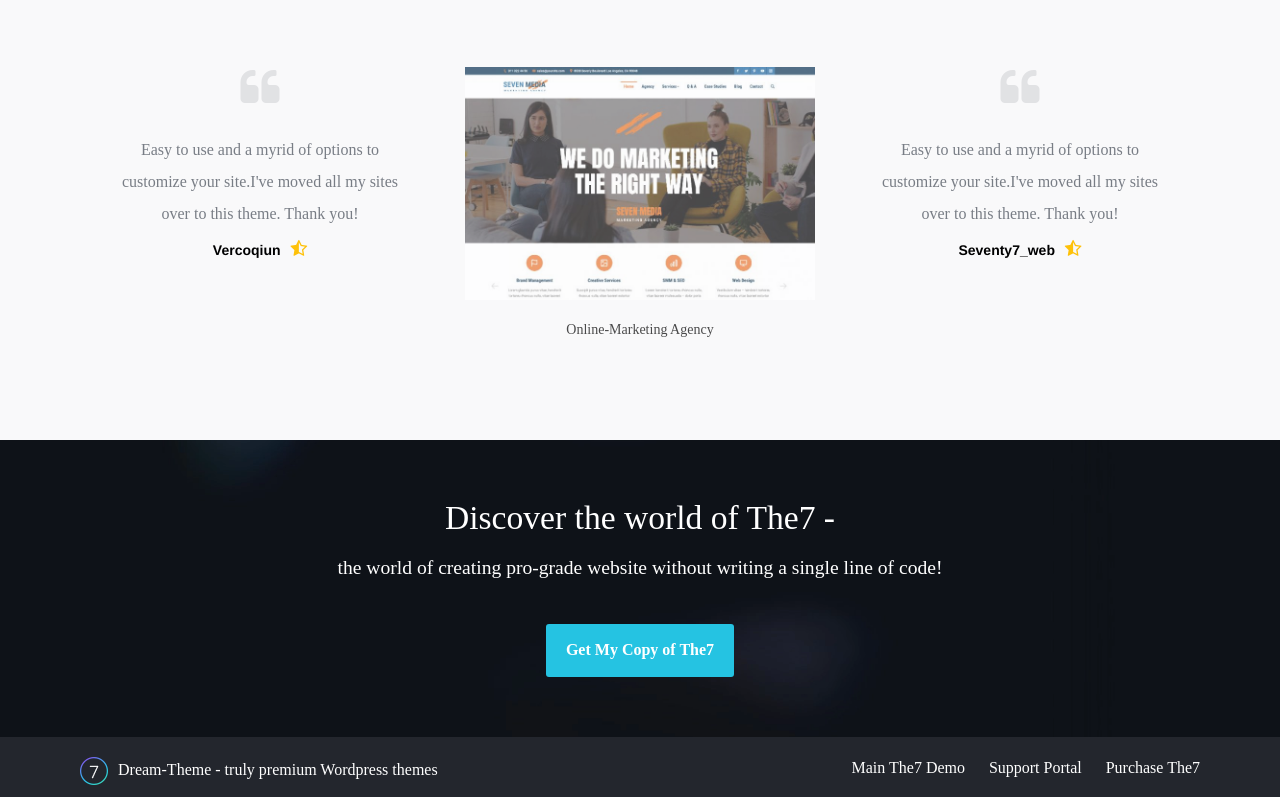
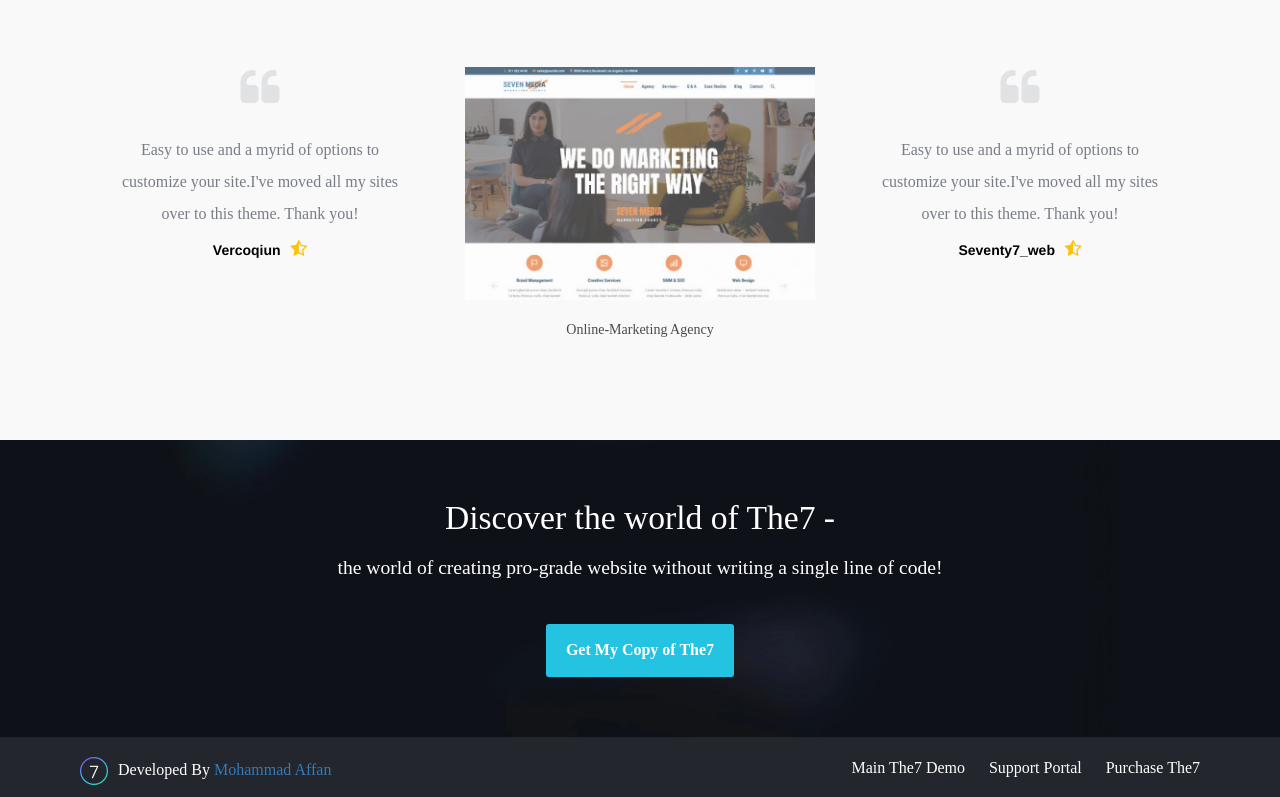
Before and after one commit to Mohammadaffan956/The-7, a plain HTML site: page index.html in a window 1280 px wide. Shown: the part 6997-7794 px from the top of the page. Drawn offline with nearby package versions, Linux system fonts and the light colour scheme.

Commit message:
Update index.html

```diff
--- a/index.html
+++ b/index.html
@@ -438,7 +438,7 @@
         <div class="container">
             <div class="row">
                 <div class="col-sm-12">
-                    <p><span><img src="assets/img/skin11r.jpg" alt="footer"></span>Dream-Theme - truly premium Wordpress themes</p>
+                    <p><span><img src="assets/img/skin11r.jpg" alt="footer"></span>Developed By <a href="https://mohammadaffan956.github.io/Affan/">Mohammad Affan</a></p>
                     <ul>
                         <li><a href="#">Main The7 Demo</a></li>
                         <li><a href="#">Support Portal</a></li>
```
